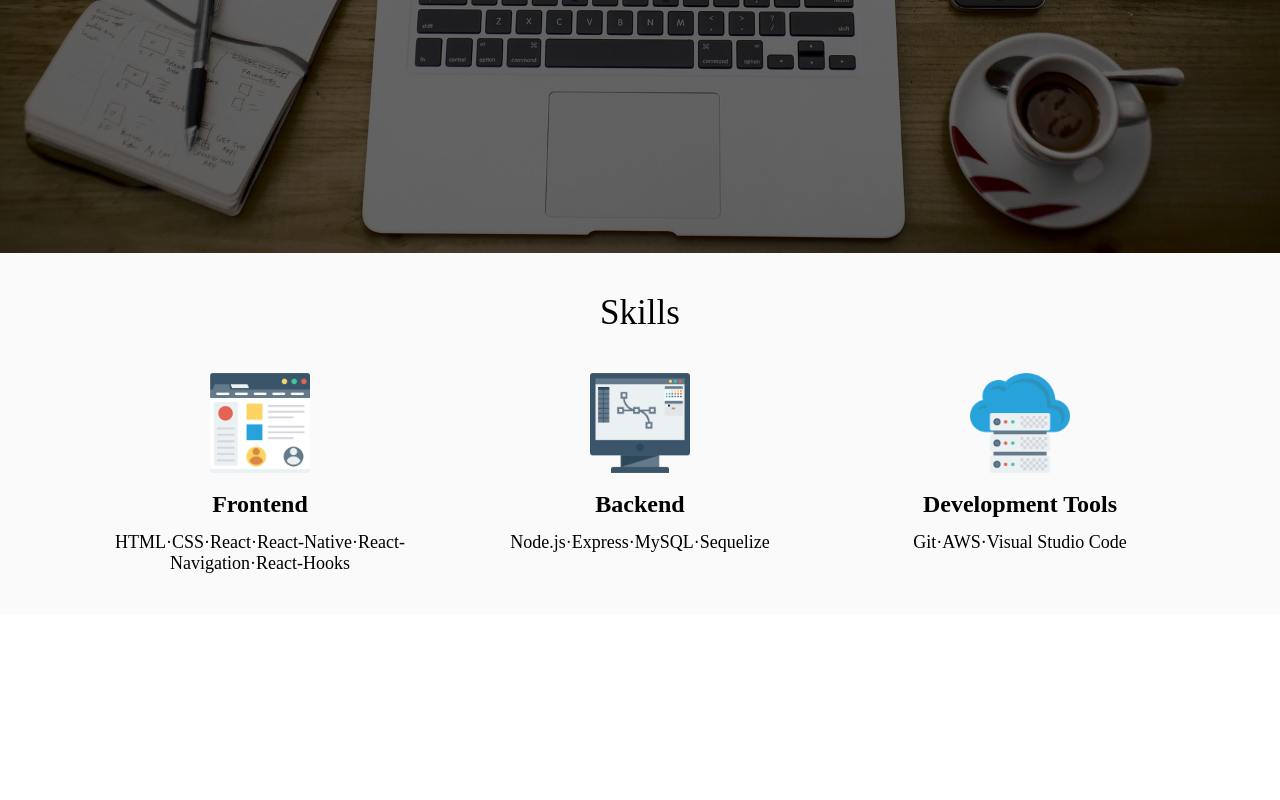
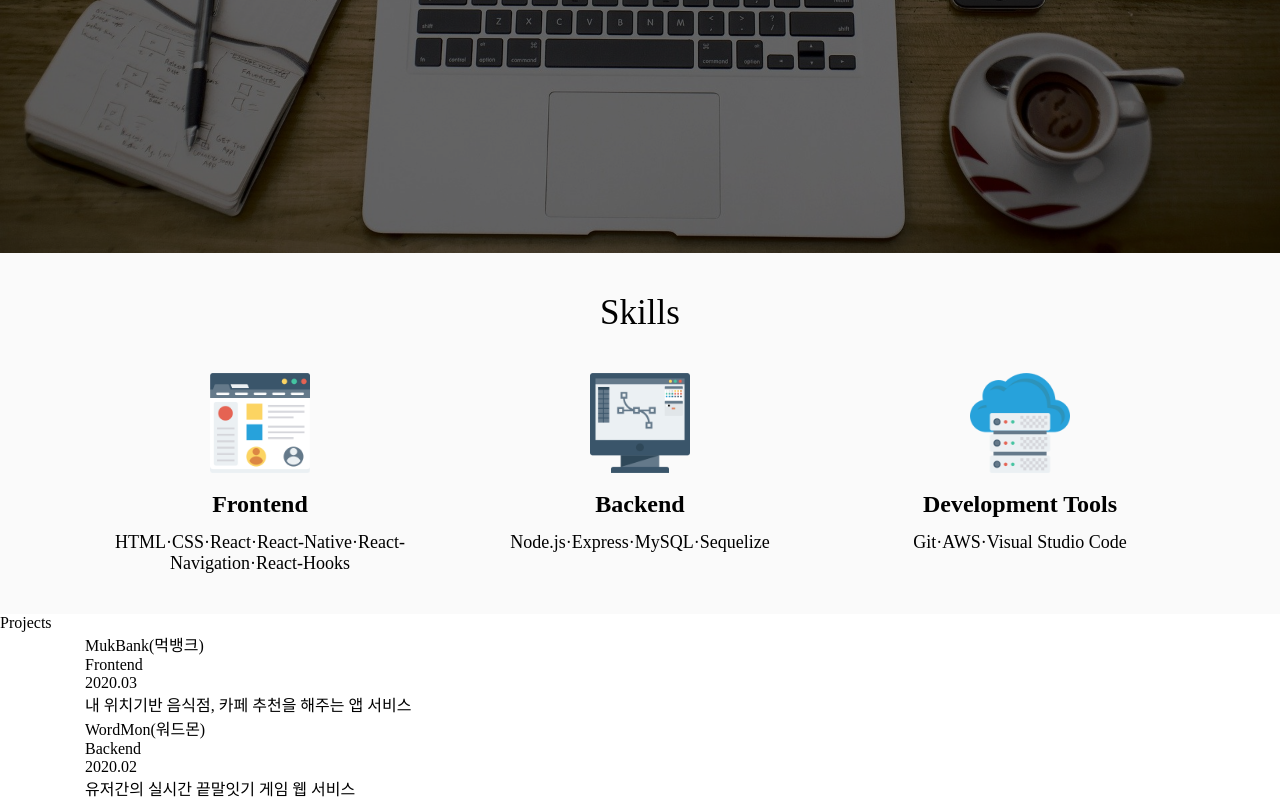
Before and after one commit to ollabu3/portfolio, a React (Create React App) app: page / in a window 1280 px wide. Shown: the part 547-1347 px from the top of the page. Before the commit the page ends 1161 px from the top, so only its background shows below. Built offline with nearby package versions, Linux system fonts and the light colour scheme; a web font is replaced by a local one.

Commit message:
add on Projects Components

```diff
--- /dev/null
+++ b/src/Components/Projects/Components/ProjectBox.js
@@ -0,0 +1,16 @@
+import React from "react";
+
+function ProjectBox({ list }) {
+  //   console.log(list);
+  return (
+    <div>
+      <div>{list.name}</div>
+      <div>{list.position}</div>
+      <p>{list.term}</p>
+      <div>{list.detail}</div>
+      <div></div>
+    </div>
+  );
+}
+
+export default ProjectBox;
--- /dev/null
+++ b/src/Components/Projects/Components/ProjectsData.js
@@ -0,0 +1,17 @@
+export const ProjectsData = [
+  {
+    id: 1,
+    name: "MukBank(먹뱅크)",
+    term: "2020.03",
+    detail: "내 위치기반 음식점, 카페 추천을 해주는 앱 서비스",
+    position: "Frontend",
+  },
+  {
+    id: 2,
+    name: "WordMon(워드몬)",
+    term: "2020.02",
+    detail: "유저간의 실시간 끝말잇기 게임 웹 서비스",
+    position: "Backend",
+  },
+];
+// 아이콘 제작자 <a href="https://www.flaticon.com/kr/authors/dinosoftlabs" title="DinosoftLabs">DinosoftLabs</a> from <a href="https://www.flaticon.com/kr/" title="Flaticon"> www.flaticon.com</a>
--- a/src/Components/Projects/Projects.js
+++ b/src/Components/Projects/Projects.js
@@ -1,8 +1,25 @@
-import React from "react";
+import React, { useState } from "react";
 import "./Projects.css";
+import { Container, Row, Col } from "react-grid-system";
+import { ProjectsData } from "./Components/ProjectsData";
+import ProjectBox from "./Components/ProjectBox";
 
 function Projects() {
-  return <div></div>;
+  const [projectsData] = useState(ProjectsData);
+  return (
+    <section className="projects_Section">
+      <div className="projects">
+        <div className="projects_Title">Projects</div>
+      </div>
+      <Container>
+        {projectsData.map((list) => (
+          <div key={JSON.stringify(list.id)}>
+            <ProjectBox list={list} />
+          </div>
+        ))}
+      </Container>
+    </section>
+  );
 }
 
 export default Projects;
```
Also changed, not shown: src/Components/Projects/Components/ProjectBox.css (added).
